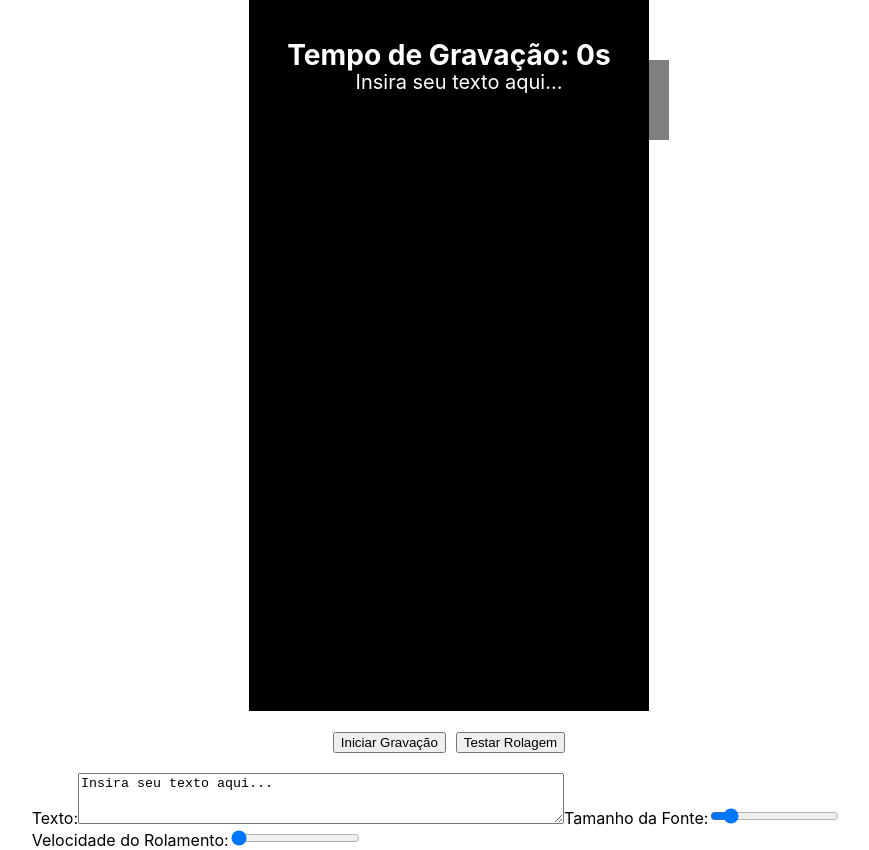
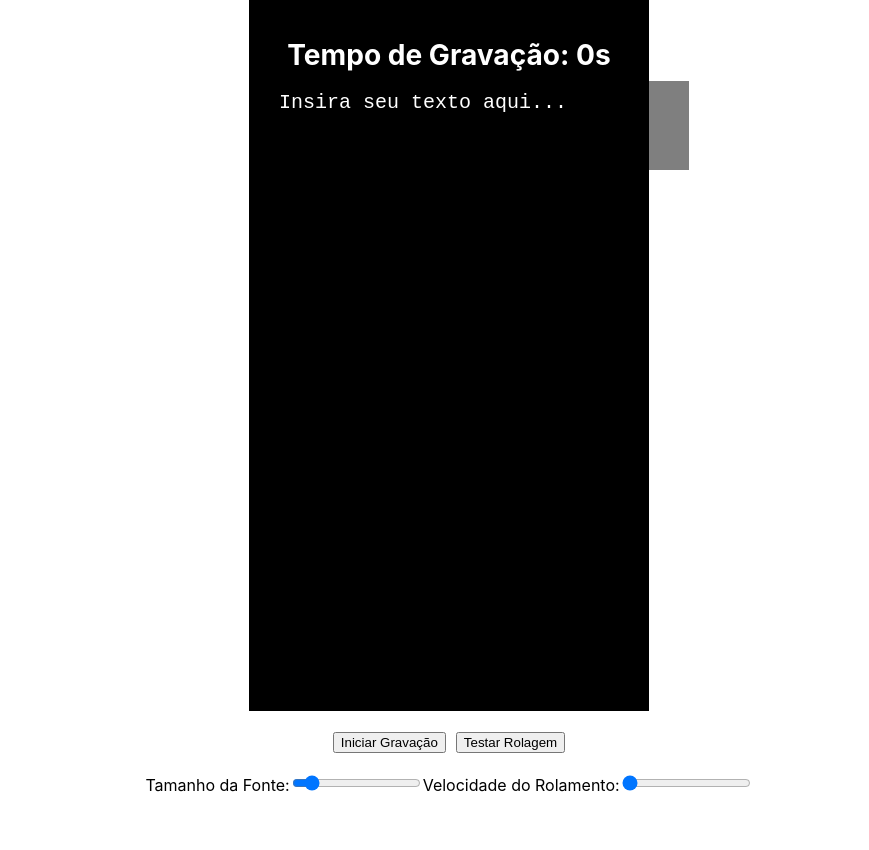
Before and after one commit to RapportTecnologia/RapportTeleprompterWeb, a React (Create React App) app: page / in a window 1280 px wide. Shown: the whole page, without its empty margins (191-1060 px from the left). After the commit the page ends 800 px from the top, so only its background shows below. Built offline with nearby package versions, Linux system fonts and the light colour scheme.

Commit message:
Agora a caixa de texto sobrepõem a caixa de rolagem.
Para economizar espaço na tela e melhorar a usabilidade a caixa de texto
fica sobreposta a caixa de rolagem, intercambiando as duas.

```diff
--- a/src/App.tsx
+++ b/src/App.tsx
@@ -4,6 +4,7 @@ import './App.css';
 const App: React.FC = () => {
   const [isRecording, setIsRecording] = useState(false);
   const [isScrolling, setIsScrolling] = useState(false); // Controlar a rolagem tanto para teste quanto para gravação
+  const [isEditing, setIsEditing] = useState(true); // Controla se está no modo de edição ou rolagem
   const [videoUrl, setVideoUrl] = useState('');
   const [text, setText] = useState('Insira seu texto aqui...');
   const [fontSize, setFontSize] = useState(20);
@@ -82,7 +83,7 @@ const App: React.FC = () => {
     let scrollInterval: NodeJS.Timeout;
 
     // Se estiver gravando ou testando a rolagem
-    if (isScrolling || isRecording) {
+    if ((isScrolling || isRecording) && !isEditing) {
       const totalScrollHeight = textRef.current?.scrollHeight ?? 0;
       const visibleHeight = textRef.current?.clientHeight ?? 0;
 
@@ -109,7 +110,7 @@ const App: React.FC = () => {
     }
 
     return () => clearInterval(scrollInterval);
-  }, [isScrolling, isRecording, scrollSpeed]);
+  }, [isScrolling, isRecording, scrollSpeed, isEditing]);
 
   // Função de iniciar/parar gravação com um único botão push-pull
   const toggleRecording = () => {
@@ -117,16 +118,24 @@ const App: React.FC = () => {
       // Parar gravação
       setIsRecording(false);
       setIsNearLimit(false); // Parar animação de bordas piscando
+      setIsEditing(true); // Retornar ao modo de edição após parar a gravação
     } else {
       // Iniciar gravação
       setIsRecording(true);
+      setIsEditing(false); // Sair do modo de edição quando começar a gravação
       setTimeElapsed(0); // Reiniciar o contador de gravação
     }
   };
 
   // Função para iniciar/parar rolagem para teste
   const toggleScrolling = () => {
-    setIsScrolling(!isScrolling);
+    if (isScrolling) {
+      setIsScrolling(false);
+      setIsEditing(true); // Voltar ao modo de edição ao parar o teste de rolagem
+    } else {
+      setIsScrolling(true);
+      setIsEditing(false); // Sair do modo de edição ao iniciar o teste de rolagem
+    }
   };
 
   return (
@@ -145,16 +154,48 @@ const App: React.FC = () => {
           <h3>Tempo de Gravação: {timeElapsed}s</h3>
         </div>
 
-        {/* Contêiner do texto do teleprompter */}
-        <div className="teleprompter-container" ref={textRef} style={{ fontSize: `${fontSize}px` }}>
+        {/* Condicional: exibe o textarea para edição ou o texto rolando */}
+        <div className="text-overlay">
+          {isEditing ? (
+            <textarea
+              value={text}
+              onChange={(e) => setText(e.target.value)}
+              rows={3}
+              style={{
+                width: '100%',
+                fontSize: `${fontSize}px`,
+                backgroundColor: 'rgba(0, 0, 0, 0.5)', // Fundo transparente similar ao modo de rolagem
+                color: '#fff', // Cor do texto para contraste
+                border: 'none',
+                padding: '10px',
+                marginTop: '10px',
+                resize: 'none',
+                position: 'absolute', // Para colocar sobre a área do teleprompter
+                top: '10%', // Ajuste a posição conforme necessário
+                left: '5%',
+                right: '5%',
+                zIndex: 2
+              }}
+            />
+          ) : (
+            <div className="teleprompter-container" ref={textRef} style={{ fontSize: `${fontSize}px`, zIndex: 1 }}>
               <div
                 className="teleprompter-text"
-            style={{ transform: `translateY(${scrollPosition}px)` }} // Aplicar a transformação para rolagem
+                style={{
+                  transform: `translateY(${scrollPosition}px)`,
+                  textAlign: 'left', // Alinhado à esquerda para facilitar a leitura
+                  whiteSpace: 'normal', // Não permitir quebras de palavras no meio
+                  wordWrap: 'break-word', // Permitir que palavras longas sejam quebradas corretamente
+                  overflowWrap: 'break-word' // Garantir que o texto se ajuste ao layout
+                }} // Aplicar a transformação para rolagem
               >
+                {/* Exibe o texto completo sem limite de linhas */}
                 {text.split('\n').map((line, index) => (
                   <p key={index} style={{ margin: 0 }}>{line}</p>
                 ))}
               </div>
+            </div>
+          )}
         </div>
 
         {timeElapsed >= 60 && (
@@ -185,15 +226,6 @@ const App: React.FC = () => {
 
       <div style={{ marginTop: '20px' }}>
         <label>
-          Texto:
-          <textarea
-            value={text}
-            onChange={(e) => setText(e.target.value)}
-            rows={3}
-            style={{ width: '100%', maxWidth: '480px' }}
-          />
-        </label>
-        <label>
           Tamanho da Fonte:
           <input
             type="range"
```
Lines whose indentation alone changed are shown as unchanged.
